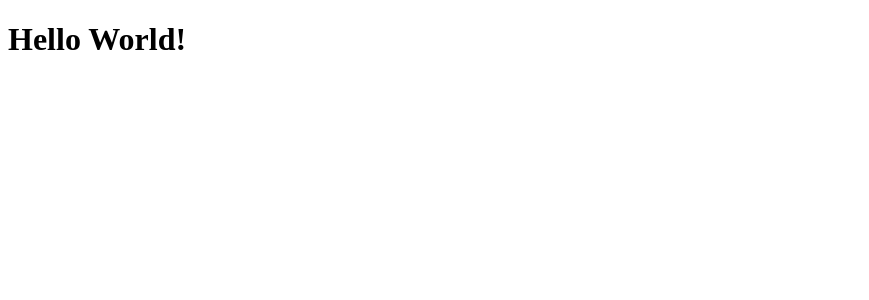
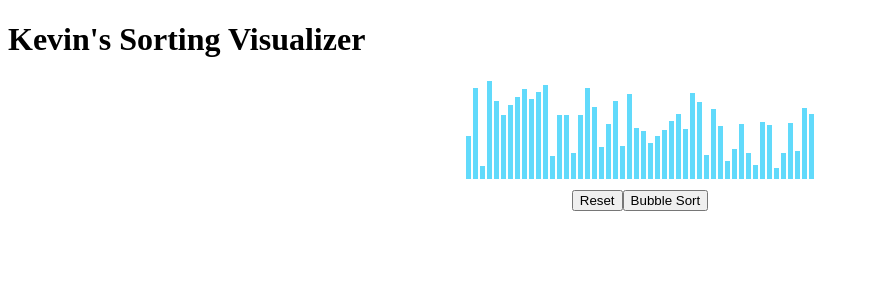
Before and after one commit to Uvacoder/sorting-visualizer2, a React (Create React App) app: page / in a window 1280 px wide. Shown: the top 300 px of the page, without its empty margins (0-869 px from the left). Built offline with nearby package versions, Linux system fonts and the light colour scheme.

Commit message:
bubble sort visualizer

```diff
--- a/src/App.js
+++ b/src/App.js
@@ -1,7 +1,10 @@
+import SortingVisualizer from "./components/SortingVisualizer";
+
 function App() {
 	return (
 		<div>
-			<h1>Hello World!</h1>
+			<h1>Kevin's Sorting Visualizer</h1>
+			<SortingVisualizer></SortingVisualizer>
 		</div>
 	);
 }
--- /dev/null
+++ b/src/bars.css
@@ -0,0 +1,35 @@
+.bar-container {
+	display: flex;
+	align-items: flex-end;
+	justify-content: center;
+}
+
+.bar {
+	margin: 1px;
+	width: 5px;
+	background-color: #61dafb;
+}
+
+#bar_i {
+	margin: 1px;
+	width: 5px;
+	background-color: blue;
+}
+
+.button-container {
+	display: flex;
+	align-items: center;
+	justify-content: center;
+	margin-top: 10px;
+}
+#bar_active {
+	margin: 1px;
+	width: 5px;
+	background-color: #282c34;
+}
+
+.bar_sorted {
+	margin: 1px;
+	width: 5px;
+	background-color: cyan !important;
+}
--- /dev/null
+++ b/src/components/SortingVisualizer.js
@@ -0,0 +1,95 @@
+import React, { Component } from "react";
+import "../bars.css";
+import { sleep } from "./delay";
+export default class SortingVisualizer extends Component {
+	constructor(props) {
+		super(props);
+		this.state = {
+			arr: [],
+			currentIndexI: null,
+			currentIndexJ: null,
+			currentIndexJpp: null,
+			sorted_array: false,
+		};
+	}
+	// on reload
+	componentDidMount() {
+		this.resetArray();
+	}
+
+	resetArray = () => {
+		// reset the array to random values
+		const arr = [];
+		for (let i = 0; i < 50; i++) {
+			arr.push(getRandomIntFromInterval(10, 100));
+		}
+		this.setState({
+			arr,
+			currentIndexJ: null,
+			currentIndexJpp: null,
+			currentIndexI: null,
+			sorted_array: false,
+		});
+	};
+
+	bubbleSort = async () => {
+		let len = this.state.arr.length;
+		let arr = this.state.arr;
+		for (let i = 0; i < len; i++) {
+			await sleep(50);
+			for (let j = 0; j < len - i - 1; j++) {
+				await sleep(25);
+				this.setState({ currentIndexJ: j, currentIndexJpp: j + 1 });
+				if (arr[j] > arr[j + 1]) {
+					let temp = arr[j];
+					arr[j] = arr[j + 1];
+					arr[j + 1] = temp;
+				}
+				this.setState({ arr });
+			}
+			//this.setState({ currentIndexI: len - i });
+		}
+		this.setState({ arr });
+		this.setState({ sorted_array: true });
+	};
+
+	render() {
+		// random bars:
+		const bars = this.state.arr.map((value, index) => {
+			return (
+				<div
+					className={this.state.sorted_array ? "bar_sorted" : "bar"}
+					id={
+						this.state.currentIndexJ === index
+							? "bar_active"
+							: this.state.currentIndexJpp === index
+							? "bar_active"
+							: this.state.currentIndexI === index
+							? "bar_i"
+							: ""
+					}
+					key={index}
+					style={{ height: `${value}px` }}></div>
+			);
+		});
+		// buttons:
+		const resetButton = <button onClick={this.resetArray}>Reset</button>;
+		const bubbleSortButton = (
+			<button onClick={this.bubbleSort}>Bubble Sort</button>
+		);
+
+		return (
+			<>
+				<div className="bar-container">{bars}</div>
+				<div className="button-container">
+					{resetButton}
+					{bubbleSortButton}
+				</div>
+			</>
+		);
+	}
+}
+
+function getRandomIntFromInterval(min, max) {
+	return Math.floor(Math.random() * (max - min) + min);
+}
--- /dev/null
+++ b/src/components/delay.js
@@ -0,0 +1,3 @@
+export const sleep = milliseconds => {
+	return new Promise(resolve => setTimeout(resolve, milliseconds));
+};
```
Also changed, not shown: src/components/Bars.js (added, +7 -0 lines).
